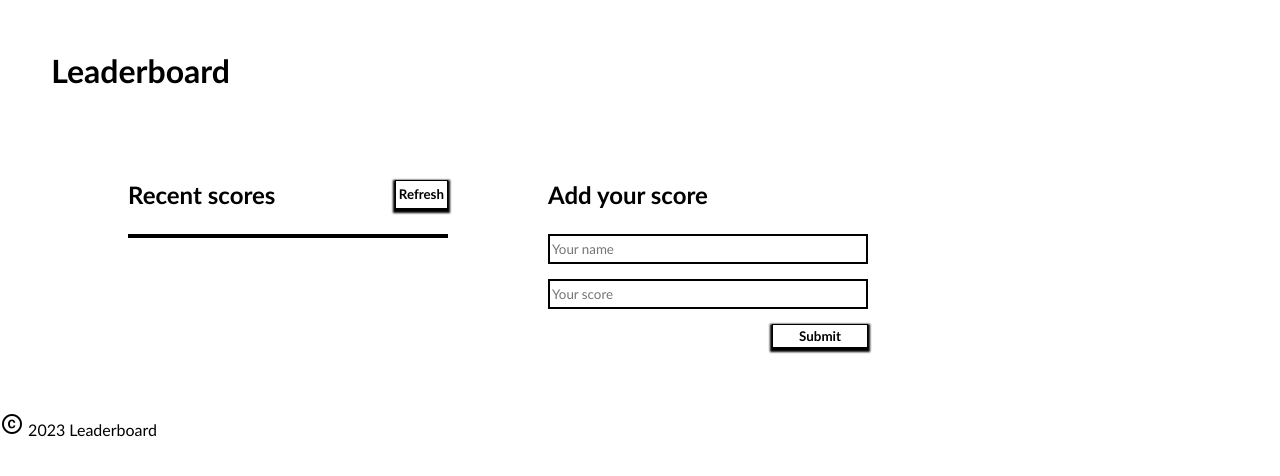
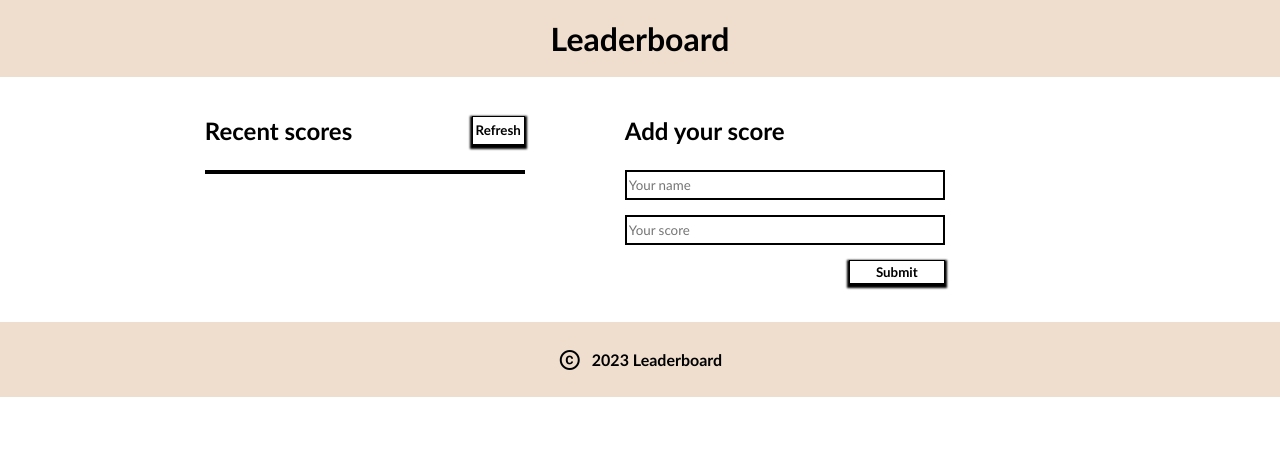
Before and after one commit to tobuya/Leaderboard, a website built with webpack: page src/index.html in a window 1280 px wide. Built offline with nearby package versions, Linux system fonts and the light colour scheme; no server answers.

Commit message:
Add styles to match the wireframe

```diff
--- a/src/style.css
+++ b/src/style.css
@@ -1,21 +1,36 @@
-* {
+*,
+::before,
+::after {
   box-sizing: border-box;
   margin: 0;
   padding: 0;
   font-family: 'Gill Sans', 'Gill Sans MT', Calibri, 'Trebuchet MS', sans-serif;
 }
 
+:root {
+  --primary-dark: #000;
+  --white: #fff;
+  --light-gray: #ddd;
+  --almond: #efdecd;
+}
+
+header {
+  display: flex;
+  align-items: center;
+  justify-content: center;
+  padding: 1.5%;
+  background-color: var(--almond);
+}
+
 main {
   display: flex;
-  flex-direction: column;
   justify-content: center;
   align-items: flex-start;
   padding: 3%;
-  margin: 2%;
+  margin: 0 13%;
 }
 
 h1 {
-  margin: 4%;
   font-size: xx-large;
   font-weight: bolder;
 }
@@ -46,11 +61,11 @@ h3 {
 
 button {
   padding: 3px;
-  background-color: #fff;
-  color: #000;
+  background-color: var(--white);
+  color: var(--primary-dark);
   font-weight: bold;
-  border: 1px solid #000;
-  box-shadow: 0 2px 2px 2px #000;
+  border: 1px solid var(--primary-dark);
+  box-shadow: 0 2px 2px 2px var(--primary-dark);
 }
 
 form button {
@@ -63,7 +78,7 @@ button:hover {
 }
 
 table {
-  border: 2px solid #000;
+  border: 2px solid var(--primary-dark);
 }
 
 td {
@@ -72,7 +87,7 @@ td {
 }
 
 tr:nth-child(even) {
-  background-color: #ddd;
+  background-color: var(--light-gray);
 }
 
 .add-score {
@@ -90,6 +105,22 @@ form {
 
 input {
   padding: 5px 2px;
-  border: 2px solid #000;
+  border: 2px solid var(--primary-dark);
   width: 100%;
 }
+
+footer {
+  display: flex;
+  align-items: center;
+  justify-content: center;
+  padding: 2%;
+  background-color: var(--almond);
+}
+
+footer p {
+  display: flex;
+  align-items: center;
+  justify-content: center;
+  gap: 10px;
+  font-weight: bolder;
+}
```
